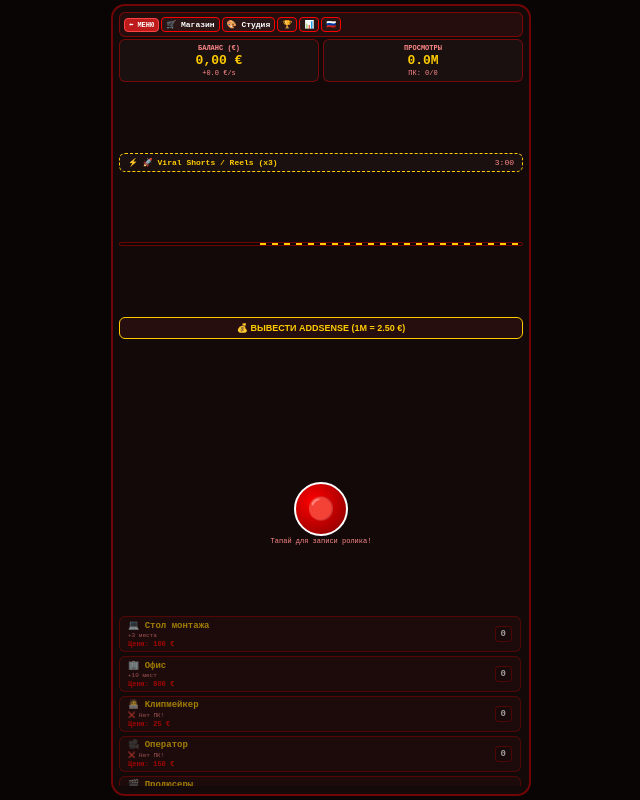
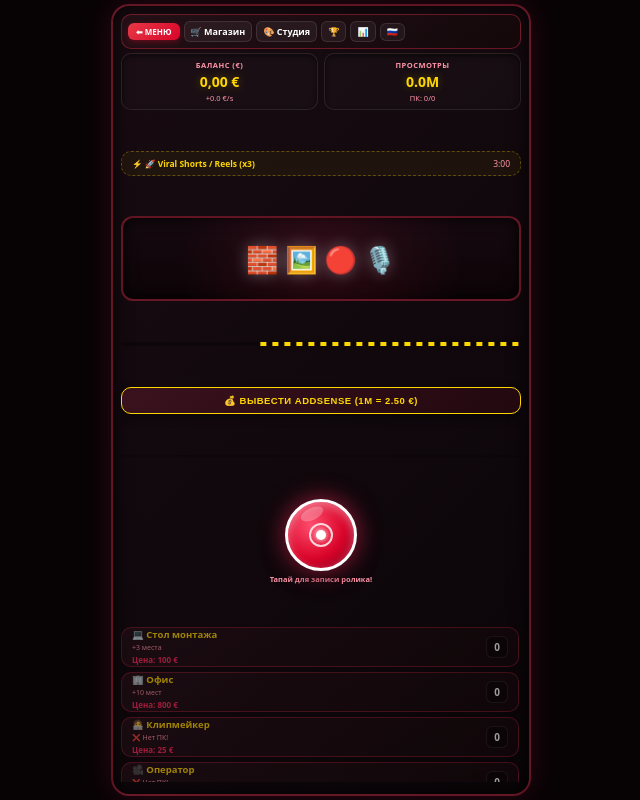
Before and after one commit to FREEzzzGames/-ube-Empire-, a plain HTML site: page game.html in a window 1280 px wide. Shown: the whole page, without its empty margins (319-959 px from the left). Drawn offline with Linux system fonts and the light colour scheme.

Commit message:
Enhance game.html layout and styles
Updated styles and structure for improved layout and visuals.

```diff
--- a/game.html
+++ b/game.html
@@ -2,36 +2,89 @@
 <html lang="ru">
 <head>
 <meta charset="UTF-8"><meta name="viewport" content="width=device-width,initial-scale=1">
-<title>Tube Empire</title><script src="core.js"></script>
+<title>Tube Empire — Studio</title><script src="core.js"></script>
 <style>
-:root{--bg:#0a0505;--p-bg:rgba(20,10,10,0.96);--b-col:rgba(255,0,0,0.4);--acc:#ff0000;--t-col:#ffcc00;--btn:rgba(40,15,15,0.9);--txt:#fff;--sub:#ff8888;}
+:root{
+  --bg:#070305;
+  --p-bg:linear-gradient(135deg, rgba(25,12,18,0.95), rgba(10,5,8,0.98));
+  --b-col:rgba(255,50,80,0.35);
+  --acc:#ff2a5f;
+  --acc-glow:rgba(255,42,95,0.6);
+  --t-col:#ffd700;
+  --btn:linear-gradient(145deg, #221016, #14080b);
+  --txt:#fff;
+  --sub:#ff94a8;
+}
 *{box-sizing:border-box;-webkit-tap-highlight-color:transparent;}
-html,body{margin:0;width:100%;height:100%;background:var(--bg);color:var(--txt);font-family:monospace;overflow:hidden;}
+html,body{margin:0;width:100%;height:100%;background:var(--bg);color:var(--txt);font-family:system-ui,-apple-system,sans-serif;overflow:hidden;}
 body{padding:4px;display:flex;justify-content:center;align-items:center;position:fixed;inset:0;}
-.portal{width:100%;height:100%;max-width:420px;max-height:100vh;display:flex;flex-direction:column;justify-content:space-between;padding:6px;background:var(--p-bg);border:2px solid var(--b-col);border-radius:14px;}
-.hdr{display:flex;justify-content:space-between;align-items:center;padding:4px;background:var(--btn);border:1px solid var(--b-col);border-radius:6px;font-size:9px;}
-.hb{background:rgba(217,30,30,0.85);border:1px solid #f44;color:#fff;padding:2px 4px;border-radius:4px;font-size:7px;text-decoration:none;font-weight:bold;}
-.nb{background:rgba(255,255,255,0.03);border:1px solid var(--acc);color:var(--txt);padding:2px 4px;border-radius:4px;font-size:8px;text-decoration:none;font-weight:bold;position:relative;display:flex;align-items:center;}
-.dot{position:absolute;top:1px;right:2px;width:6px;height:6px;background:#ff3b30;border-radius:50%;display:none;}
-.body{flex-grow:1;display:flex;flex-direction:column;align-items:center;justify-content:space-between;gap:4px;overflow:hidden;padding:2px 0;}
-.row{display:flex;gap:4px;width:100%;}.box{flex:1;background:rgba(255,255,255,0.03);border:1px solid var(--b-col);border-radius:6px;padding:4px;text-align:center;}
-.bt{font-size:7px;color:var(--sub);text-transform:uppercase;font-weight:bold;}.bv{font-size:13px;font-weight:bold;color:var(--t-col);margin-top:1px;}.bs{font-size:7px;color:var(--sub);margin-top:1px;}
-.tr{background:rgba(255,255,255,0.03);border:1px dashed var(--t-col);border-radius:6px;padding:4px 8px;width:100%;display:flex;justify-content:space-between;font-size:8px;}
-.sbtn{width:100%;background:var(--btn);border:1px solid var(--t-col);border-radius:6px;padding:5px;color:var(--t-col);font-size:9px;font-weight:bold;cursor:pointer;}
-.clicker{width:54px;height:54px;background:radial-gradient(circle at 35% 35%,var(--acc),#800000);border:2px solid #fff;border-radius:50%;display:flex;justify-content:center;align-items:center;font-size:22px;cursor:pointer;user-select:none;}
-.clicker:active{transform:scale(0.88);}
-.list{width:100%;display:flex;flex-direction:column;gap:4px;max-height:170px;overflow-y:auto;padding-right:2px;}
-.card{display:flex;justify-content:space-between;align-items:center;background:var(--btn);border:1px solid var(--b-col);border-radius:6px;padding:5px 8px;font-size:9px;cursor:pointer;min-height:36px;text-align:left;}
-.cn{color:var(--t-col);font-weight:bold;font-size:9px;}.cd{font-size:6px;color:var(--sub);}.cc{color:var(--acc);font-weight:bold;font-size:7px;}
-.cnt{font-size:9px;font-weight:bold;background:rgba(0,0,0,0.2);padding:2px 5px;border-radius:4px;border:1px solid var(--b-col);}
-@keyframes pop{0%{transform:translateY(0) scale(1);opacity:1;}100%{transform:translateY(-25px) scale(1.1);opacity:0;}}
-.pop-txt{position:fixed;color:var(--t-col);font-size:11px;font-weight:bold;pointer-events:none;z-index:999;animation:pop 0.35s ease-out forwards;}
+
+.portal{
+  width:100%;height:100%;max-width:420px;max-height:100vh;
+  display:flex;flex-direction:column;justify-content:space-between;
+  padding:8px;background:var(--p-bg);border:2px solid var(--b-col);
+  border-radius:18px;box-shadow:0 0 30px rgba(255,42,95,0.15), inset 0 0 20px rgba(0,0,0,0.8);
+  position:relative;backdrop-filter:blur(10px);
+}
+
+.hdr{display:flex;justify-content:space-between;align-items:center;padding:6px;background:var(--btn);border:1px solid var(--b-col);border-radius:10px;font-size:10px;}
+.hb{background:linear-gradient(135deg,#e63946,#d90429);border:none;color:#fff;padding:3px 8px;border-radius:6px;font-size:8px;text-decoration:none;font-weight:700;box-shadow:0 2px 6px rgba(213,4,41,0.4);}
+.nb{background:rgba(255,255,255,0.05);border:1px solid rgba(255,255,255,0.1);color:var(--txt);padding:3px 6px;border-radius:6px;font-size:9px;text-decoration:none;font-weight:600;position:relative;display:flex;align-items:center;gap:3px;}
+.dot{position:absolute;top:2px;right:2px;width:7px;height:7px;background:#ff3b30;border-radius:50%;box-shadow:0 0 8px #ff3b30;display:none;}
+
+.body{flex-grow:1;display:flex;flex-direction:column;align-items:center;justify-content:space-between;gap:6px;overflow:hidden;padding:4px 0;}
+
+.row{display:flex;gap:6px;width:100%;}
+.box{flex:1;background:rgba(255,255,255,0.02);border:1px solid rgba(255,255,255,0.08);border-radius:10px;padding:6px;text-align:center;box-shadow:inset 0 2px 5px rgba(0,0,0,0.5);}
+.bt{font-size:7.5px;color:var(--sub);text-transform:uppercase;font-weight:700;letter-spacing:0.5px;}
+.bv{font-size:14px;font-weight:800;color:var(--t-col);margin-top:2px;text-shadow:0 0 10px rgba(255,215,0,0.3);}
+.bs{font-size:7.5px;color:var(--sub);margin-top:2px;}
+
+.tr{background:rgba(255,215,0,0.05);border:1px dashed rgba(255,215,0,0.3);border-radius:10px;padding:6px 10px;width:100%;display:flex;justify-content:space-between;font-size:8.5px;align-items:center;}
+
+/* Графическая визуализация студии */
+.studio-screen{
+  width:100%;height:85px;background:linear-gradient(180deg,#15090f,#0d0407);
+  border:2px solid var(--b-col);border-radius:12px;display:flex;flex-direction:column;
+  align-items:center;justify-content:center;position:relative;overflow:hidden;
+  box-shadow:inset 0 0 15px rgba(0,0,0,0.9);
+}
+.studio-elements{font-size:26px;filter:drop-shadow(0 0 8px rgba(255,255,255,0.3));z-index:2;display:flex;gap:8px;align-items:center;}
+.studio-bg-effect{position:absolute;inset:0;background:radial-gradient(circle at center, rgba(255,42,95,0.12) 0%, transparent 70%);z-index:1;}
+
+.sbtn{width:100%;background:linear-gradient(135deg,#3a121d,#22080f);border:1px solid var(--t-col);border-radius:10px;padding:7px;color:var(--t-col);font-size:9.5px;font-weight:800;cursor:pointer;box-shadow:0 4px 10px rgba(0,0,0,0.4);letter-spacing:0.5px;}
+
+/* Настоящая графическая кнопка записи (Красивый глянцевый мак-стиль / студийная линза) */
+.clicker-container{display:flex;flex-direction:column;align-items:center;gap:3px;margin:2px 0;}
+.clicker{
+  width:72px;height:72px;
+  background:radial-gradient(circle at 35% 35%, #ff4d6d 0%, #d90429 55%, #800020 100%);
+  border:3px solid #fff;border-radius:50%;
+  display:flex;justify-content:center;align-items:center;
+  cursor:pointer;user-select:none;
+  box-shadow:0 0 25px var(--acc-glow), 0 8px 20px rgba(0,0,0,0.6), inset 0 4px 10px rgba(255,255,255,0.4);
+  transition:transform 0.08s cubic-bezier(0.175, 0.885, 0.32, 1.27), box-shadow 0.08s;
+  position:relative;
+}
+.clicker:active{transform:scale(0.91);box-shadow:0 0 12px var(--acc-glow), 0 3px 10px rgba(0,0,0,0.6), inset 0 2px 5px rgba(0,0,0,0.4);}
+.clicker::after{content:'';position:absolute;top:6px;left:12px;width:24px;height:12px;background:rgba(255,255,255,0.25);border-radius:50%;transform:rotate(-25deg);}
+
+.list{width:100%;display:flex;flex-direction:column;gap:5px;max-height:155px;overflow-y:auto;padding-right:2px;}
+.card{display:flex;justify-content:space-between;align-items:center;background:var(--btn);border:1px solid var(--b-col);border-radius:10px;padding:6px 10px;font-size:9.5px;cursor:pointer;min-height:40px;text-align:left;box-shadow:0 2px 5px rgba(0,0,0,0.2);}
+.card:hover{border-color:var(--acc);background:linear-gradient(145deg, #2d141c, #190a0f);}
+.cn{color:var(--t-col);font-weight:700;font-size:9.5px;}
+.cd{font-size:7px;color:var(--sub);margin-top:1px;}
+.cc{color:var(--acc);font-weight:700;font-size:8px;margin-top:1px;}
+.cnt{font-size:10px;font-weight:800;background:rgba(0,0,0,0.4);padding:3px 7px;border-radius:6px;border:1px solid rgba(255,255,255,0.1);color:#fff;}
+
+@keyframes pop{0%{transform:translateY(0) scale(1);opacity:1;}100%{transform:translateY(-30px) scale(1.2);opacity:0;}}
+.pop-txt{position:fixed;color:var(--t-col);font-size:13px;font-weight:800;pointer-events:none;z-index:999;animation:pop 0.4s ease-out forwards;text-shadow:0 0 8px rgba(255,215,0,0.6);}
 </style>
 </head>
 <body>
 <div class="portal">
   <div class="hdr">
-    <div style="display:flex;gap:2px;align-items:center;">
+    <div style="display:flex;gap:4px;align-items:center;">
       <a href="index.html" class="hb" id="mBtn">⬅ МЕНЮ</a>
       <a href="collection.html" class="nb" id="sBtn">🛒 Магазин<span class="dot" id="sDot"></span></a>
       <a href="avatar.html" class="nb" id="aBtn">🎨 Студия</a>
@@ -40,19 +93,35 @@ body{padding:4px;display:flex;justify-content:center;align-items:center;position
       <button class="nb" onclick="Core.toggleLang();loc();upd();" id="lBtn">🇷🇺</button>
     </div>
   </div>
+
   <div class="body">
     <div class="row">
       <div class="box"><div class="bt" id="t1">Баланс (€)</div><div class="bv" id="mTxt">0.00 €</div><div class="bs" id="cTxt">+0.0 €/s</div></div>
       <div class="box"><div class="bt" id="t2">Просмотры</div><div class="bv" id="eTxt">0.0M</div><div class="bs" id="hTxt">ПК: 0/0</div></div>
     </div>
-    <div class="tr"><span id="trName" style="color:var(--t-col);font-weight:bold;">🔥 Тренд</span><span id="trTime" style="color:var(--sub);">03:00</span></div>
-    <div style="width:100%;height:4px;background:rgba(0,0,0,0.2);border:1px solid var(--b-col);border-radius:2px;overflow:hidden;position:relative;"><div style="position:absolute;inset:0;width:200%;background:repeating-linear-gradient(90deg,transparent,transparent 6px,var(--t-col) 6px,var(--t-col) 12px);animation:fl 1.5s linear infinite;"></div></div>
+
+    <div class="tr"><span id="trName" style="color:var(--t-col);font-weight:700;">🔥 Тренд</span><span id="trTime" style="color:var(--sub);">03:00</span></div>
+
+    <!-- Графическое окно студии -->
+    <div class="studio-screen">
+      <div class="studio-bg-effect"></div>
+      <div class="studio-elements" id="studioView">🎙️ 💻 💡</div>
+    </div>
+
+    <div style="width:100%;height:4px;background:rgba(0,0,0,0.3);border-radius:2px;overflow:hidden;position:relative;"><div style="position:absolute;inset:0;width:200%;background:repeating-linear-gradient(90deg,transparent,transparent 6px,var(--t-col) 6px,var(--t-col) 12px);animation:fl 1.5s linear infinite;"></div></div>
+
     <button class="sbtn" id="sellTxt" onclick="sell()">💰 ВЫВЕСТИ ADDSENSE (1M = 2.50 €)</button>
-    <div style="width:100%;height:2px;background:rgba(0,0,0,0.1);"><div id="pFill" style="height:100%;background:linear-gradient(90deg,var(--acc),var(--t-col));width:0%;"></div></div>
-    <div style="display:flex;flex-direction:column;align-items:center;gap:1px;">
-      <div class="clicker" onclick="tap(event)">🔴</div>
-      <div style="font-size:7px;color:var(--sub);" id="tapTxt">Тапай для записи ролика!</div>
+    <div style="width:100%;height:2px;background:rgba(0,0,0,0.2);border-radius:2px;"><div id="pFill" style="height:100%;background:linear-gradient(90deg,var(--acc),var(--t-col));width:0%;"></div></div>
+
+    <div class="clicker-container">
+      <div class="clicker" onclick="tap(event)">
+        <div style="width:24px;height:24px;border:2.5px solid rgba(255,255,255,0.8);border-radius:50%;display:flex;justify-content:center;align-items:center;">
+          <div style="width:10px;height:10px;background:#fff;border-radius:50%;box-shadow:0 0 6px #fff;"></div>
+        </div>
+      </div>
+      <div style="font-size:7.5px;color:var(--sub);font-weight:600;" id="tapTxt">Тапай для записи ролика!</div>
     </div>
+
     <div class="list" id="uList"></div>
   </div>
 </div>
@@ -89,13 +158,25 @@ function getH(){
   let tot=0,used=0; ups.forEach(u=>{if(u.type==='housing')tot+=u.count*u.slots;if(u.type==='worker')used+=u.count;});
   return {tot,used};
 }
+
+function updateStudioVisuals(){
+  try {
+    let st = JSON.parse(localStorage.getItem("tube_empire_studio_config") || '{"walls":0,"neon":0,"poster":0,"pet":0}');
+    let walls = ['🧱', '🪵', '🟫', '⬛', '🟦'][st.walls] || '🧱';
+    let neon = ['🔴', '🔵', '🟢', '🟣', '🟡'][st.neon] || '🔴';
+    let poster = ['🖼️', '🎮', '🚀', '🔥', '⭐'][st.poster] || '🖼️';
+    let pet = ['❌', '🐱', '🐶', '🤖', '🦜'][st.pet] || '❌';
+    document.getElementById('studioView').innerHTML = `${walls} ${poster} ${neon} ${pet !== '❌' ? pet : '🎙️'}`;
+  } catch(e) {}
+}
+
 function tap(e){
   let m=Core.getTrendMultiplier();
   Core.setMoney(Core.getMoney()+m); Core.setEnergy(Core.getEnergy()+0.2*m);
   Core.playSound(520,'triangle',0.08); Core.haptic('light'); upd();
-  let p=document.createElement('div'); p.className='pop-txt'; p.textContent=`+${m}x`;
-  p.style.left=(e.clientX-10)+'px'; p.style.top=(e.clientY-20)+'px';
-  document.body.appendChild(p); setTimeout(()=>p.remove(),350);
+  let p=document.createElement('div'); p.className='pop-txt'; p.textContent=`+${m}x €`;
+  p.style.left=(e.clientX-15)+'px'; p.style.top=(e.clientY-25)+'px';
+  document.body.appendChild(p); setTimeout(()=>p.remove(),400);
 }
 function sell(){
   let e=Core.getEnergy(); if(e<1){Core.playSound(150,'sawtooth',0.15);return;}
@@ -152,6 +233,8 @@ function upd(){
   let luxC=[1500,7500,25000,85000,250000,750000,2000000,5500000,14000000,35000000,85000000,200000000,450000000,1000000000,2200000000,4800000000,10000000000,22000000000,50000000000,120000000000];
   let dot=luxC.some((c,i)=>localStorage.getItem(`lux_${i+1}`)!=="true"&&mon>=c)||Core.getCorporationAssets().some(a=>!Core.isAssetOwned(a.id)&&mon>=a.cost)||ups.some(u=>mon>=u.cost);
   document.getElementById('sDot').style.display=dot?'block':'none';
+
+  updateStudioVisuals();
 }
 setInterval(()=>{let st=calc();if(st.eur>0||st.eng>0){Core.setMoney(Core.getMoney()+st.eur/10);Core.setEnergy(Core.getEnergy()+st.eng/10);upd();}},100);
 document.addEventListener("DOMContentLoaded",()=>{
```
